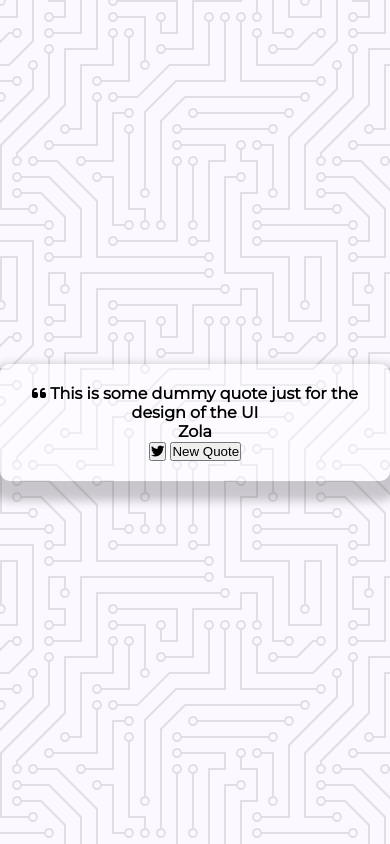
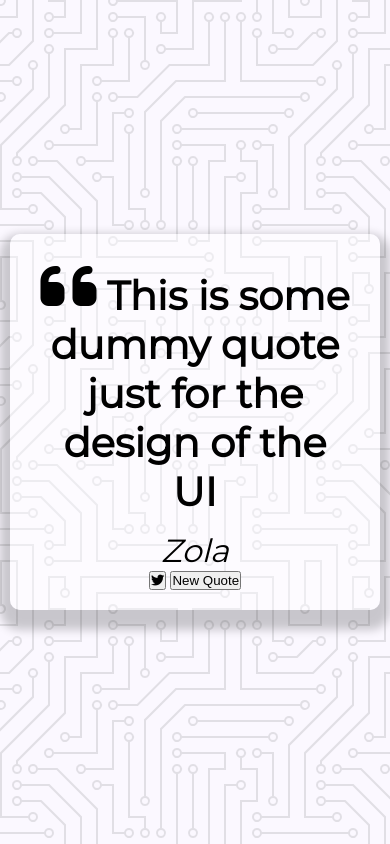
Before and after one commit to Zel-hub7/Random-Quote-Generator, a plain HTML site: page index.html in a window 390 px wide. Drawn offline with Linux system fonts and the light colour scheme.

Commit message:
Finish UI

```diff
--- a/style.css
+++ b/style.css
@@ -24,3 +24,30 @@ body {
   box-shadow: 0 10px 10px 10px rgb(0, 0, 0,0.2);
 
 }
+.quote-text {
+  font-size: 2.75rem;
+}
+.long-quote {
+  font-size: 2rem;
+
+}
+.fa-quote-left {
+  font-size: 4rem;
+}
+
+.quote-author {
+  margin-top: 15px;
+  font-size: 2rem;
+  font-weight: 400;
+  font-style: italic;
+}
+
+@media screen and (max-width: 1000px) {
+  .quote-container {
+    margin: auto 10px;
+
+  }
+  .quote-text {
+    font-size: 2.5rem;
+  }
+}
```
